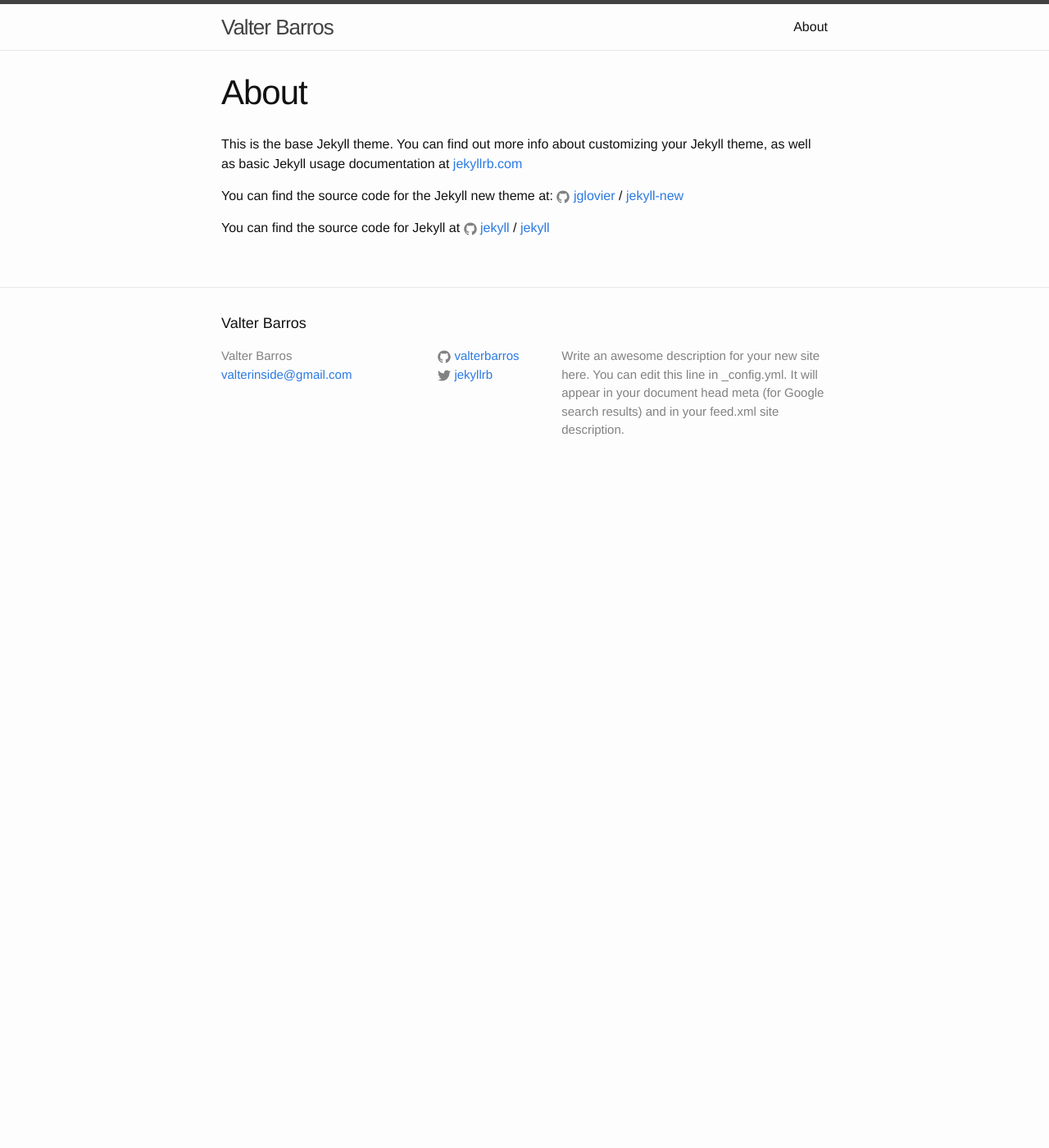
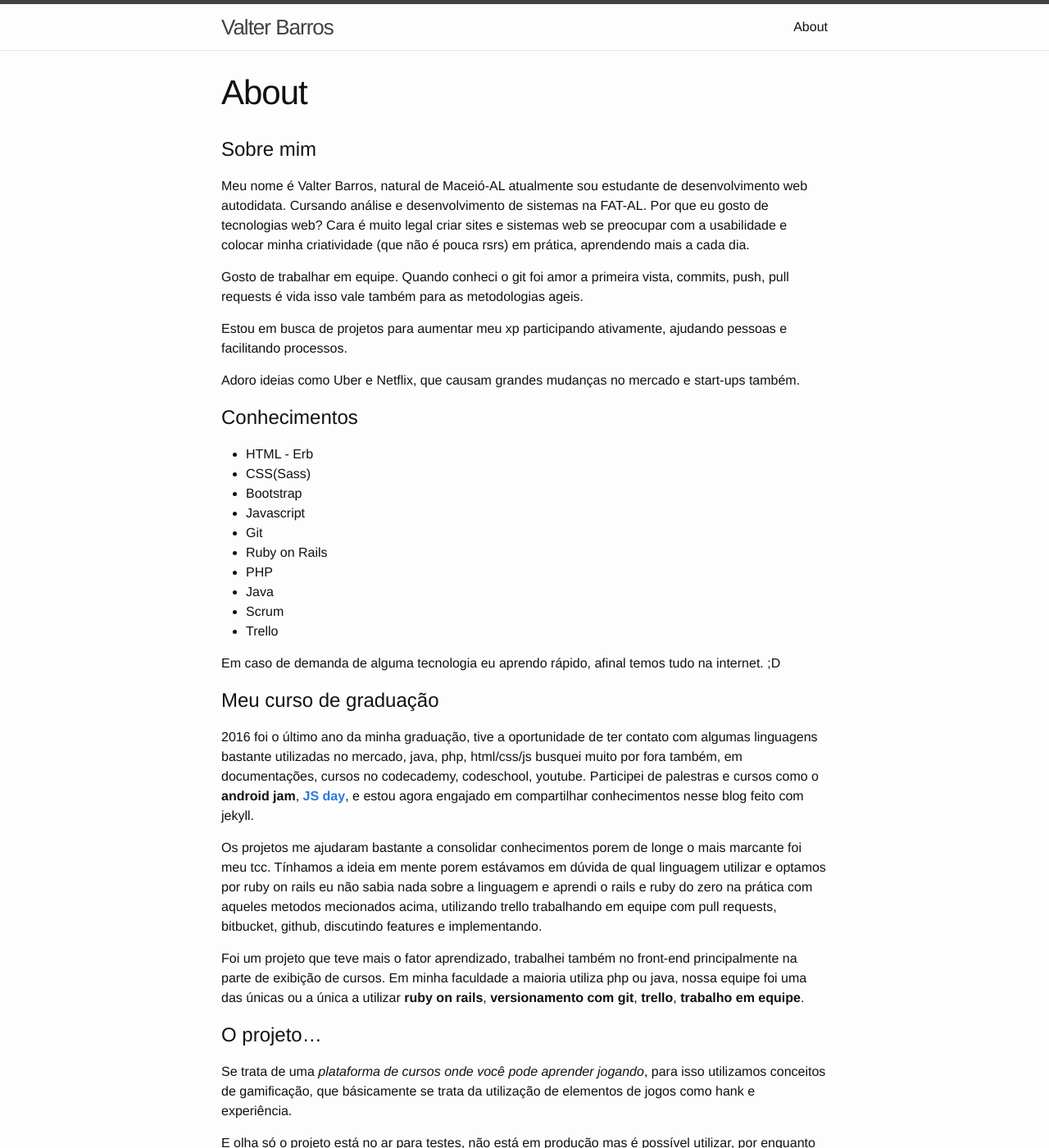
Before and after one commit to valterbarros/blog, a Jekyll site: the page built from about.md, in a window 1280 px wide and 1400 px high. Shown: the whole window at 82% size. Built offline with Jekyll 4.4.1, drawn with Linux system fonts in a browser that asks for light colours; some of the changed text lies outside the part shown.

Commit message:
post
Signed-off-by: Valter <valterinside@gmail.com>

```diff
--- a/_config.yml
+++ b/_config.yml
@@ -13,8 +13,8 @@ description: > # this means to ignore newlines until "baseurl:"
   line in _config.yml. It will appear in your document head meta (for
   Google search results) and in your feed.xml site description.
 baseurl: "" # the subpath of your site, e.g. /blog
-url: "http://valterbarros.com/" # the base hostname & protocol for your site
-twitter_username: jekyllrb
+url: "http://valterbarros.com" # the base hostname & protocol for your site
+twitter_username:
 github_username:  valterbarros
 timezone: Australia/Perth
 # Build settings
--- a/_includes/head.html
+++ b/_includes/head.html
@@ -9,6 +9,6 @@
   <link rel="stylesheet" href="{{ "/css/main.css" | prepend: site.baseurl }}">
   <link rel="canonical" href="{{ page.url | replace:'index.html','' | prepend: site.baseurl | prepend: site.url }}">
   <link rel="alternate" type="application/rss+xml" title="{{ site.title }}" href="{{ "/feed.xml" | prepend: site.baseurl | prepend: site.url }}">
-  <link rel="shortcut icon" href="{{ page.url }}/favicon.ico" type="image/x-icon">
-	<link rel="icon" href="{{ page.url }}/favicon.ico" type="image/x-icon">
+  <link rel="shortcut icon" href="{{ site.url }}/favicon.ico" type="image/x-icon">
+	<link rel="icon" href="{{ site.url }}/favicon.ico" type="image/x-icon">
 </head>
--- a/about.md
+++ b/about.md
@@ -4,12 +4,51 @@ title: About
 permalink: /about/
 ---
 
-This is the base Jekyll theme. You can find out more info about customizing your Jekyll theme, as well as basic Jekyll usage documentation at [jekyllrb.com](http://jekyllrb.com/)
+Sobre mim
+===========
 
-You can find the source code for the Jekyll new theme at:
-{% include icon-github.html username="jglovier" %} /
-[jekyll-new](https://github.com/jglovier/jekyll-new)
+Meu nome é Valter Barros, natural de Maceió-AL atualmente sou estudante de desenvolvimento web autodidata. Cursando análise e desenvolvimento de sistemas na FAT-AL. Por que eu gosto de tecnologias web? Cara é muito legal criar sites e sistemas web se preocupar com a usabilidade e colocar minha criatividade (que não é pouca rsrs) em prática, aprendendo mais a cada dia.
 
-You can find the source code for Jekyll at
-{% include icon-github.html username="jekyll" %} /
-[jekyll](https://github.com/jekyll/jekyll)
+Gosto de trabalhar em equipe. Quando conheci o git foi amor a primeira vista, commits, push, pull requests é vida isso vale também para as metodologias ageis.
+
+Estou em busca de projetos para aumentar meu xp participando ativamente, ajudando pessoas e facilitando processos.
+
+Adoro ideias como Uber e Netflix, que causam grandes mudanças no mercado e start-ups também.
+
+Conhecimentos
+==============
+
+* HTML - Erb
+* CSS(Sass)
+* Bootstrap
+* Javascript
+* Git
+* Ruby on Rails
+* PHP
+* Java
+* Scrum
+* Trello
+
+Em caso de demanda de alguma tecnologia eu aprendo rápido, afinal temos tudo na internet. ;D
+
+Meu curso de graduação
+=======================
+
+2016 foi o último ano da minha graduação, tive a oportunidade de ter contato com algumas linguagens bastante utilizadas no mercado, java, php, html/css/js busquei muito por fora também, em documentações, cursos no codecademy, codeschool, youtube. Participei de palestras e cursos como o **android jam**, [**JS day**](https://drive.google.com/file/d/0BwzPd7-bNx2zbUx5clFUR01RY2c/view?usp=sharing), e estou agora engajado em compartilhar conhecimentos nesse blog feito com jekyll.
+
+Os projetos me ajudaram bastante a consolidar conhecimentos porem de longe o mais marcante foi meu tcc. Tínhamos a ideia em mente porem estávamos em dúvida de qual linguagem utilizar e optamos por ruby on rails eu não sabia nada sobre a linguagem e aprendi o rails e ruby do zero na prática com aqueles metodos mecionados acima, utilizando trello trabalhando em equipe com pull requests, bitbucket, github, discutindo features e implementando.
+
+Foi um projeto que teve mais o fator aprendizado, trabalhei também no front-end principalmente na parte de exibição de cursos. Em minha faculdade a maioria utiliza php ou java, nossa equipe foi uma das únicas ou a única a utilizar **ruby on rails**, **versionamento com git**, **trello**, **trabalho em equipe**.
+
+O projeto...
+===========
+
+Se trata de uma *plataforma de cursos onde você pode aprender jogando*, para isso utilizamos conceitos de gamificação, que básicamente se trata da utilização de elementos de jogos como hank e experiência.
+
+E olha só o projeto está no ar para testes, não está em produção mas é possível utilizar, por enquanto temos apenas um curso cadastrado de **ruby on rails**, o nome da plataforma é classgame lindo né?
+
+link: [classgame](https://classgame.herokuapp.com/) <br>
+email: valter@gmail.com (você pode fazer singup se quiser também) <br>
+senha: 123456
+
+That's it.
```
Also changed, not shown: _posts/2016-12-29-display-flex.markdown (+6 -6 lines), Gemfile.lock.
